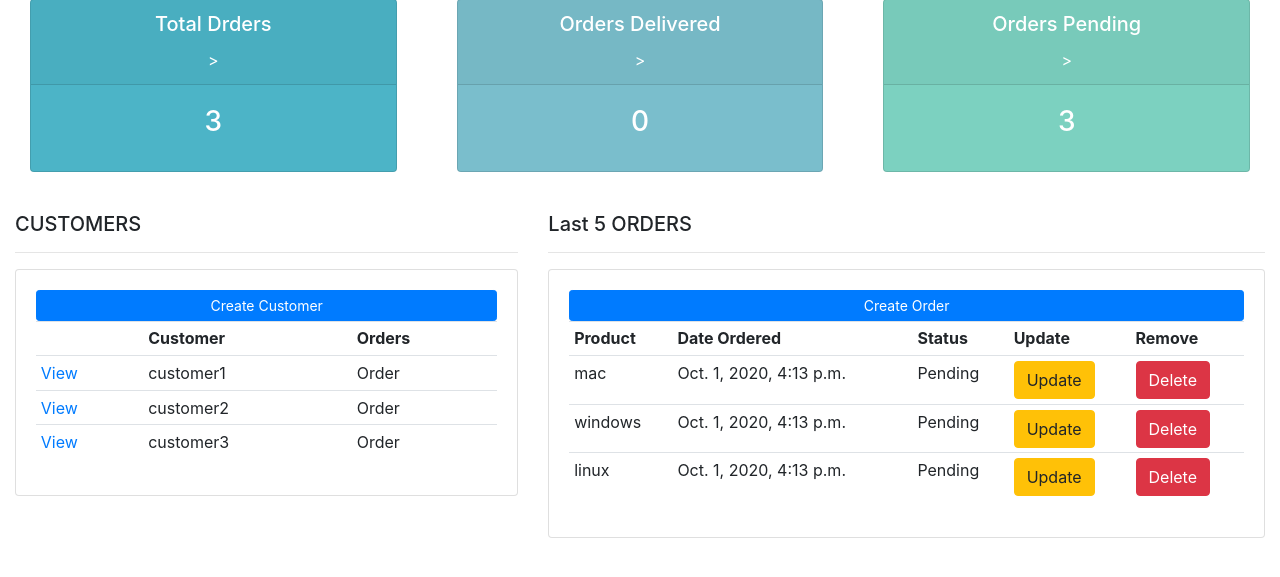
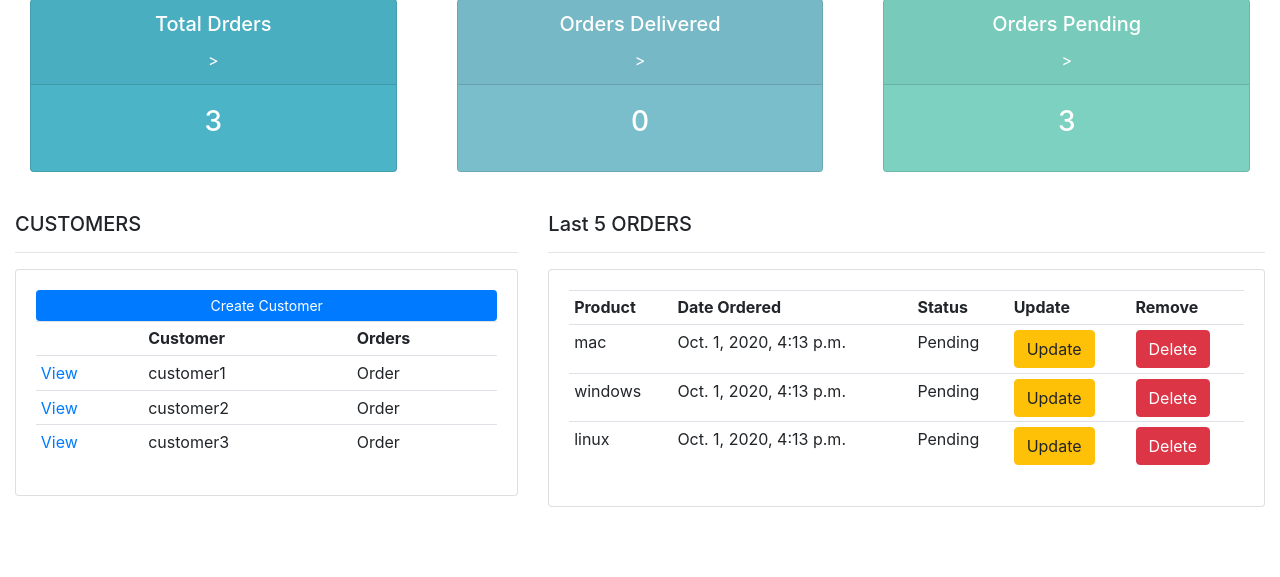
Before and after one commit to alimohammad0816/Customer, a Django app: page /accounts/dashboard/ in a window 1280 px wide. Shown: the part 81-658 px from the top of the page. Run offline with Django 3.2, Linux system fonts and the light colour scheme; data comes from the database, SQL or seed files in the repository; both versions use the stored data as it was after the commit; some libraries are stand-ins or nearby versions.

Commit message:
5th commit

```diff
--- a/accounts/templates/accounts/dashboard.html
+++ b/accounts/templates/accounts/dashboard.html
@@ -33,7 +33,7 @@
             <h5 class="">Last 5 ORDERS</h5>
             <hr>
             <div class="card card-body">
-                <a class="btn btn-primary btn-sm btn-block" href="{% url 'accounts:order_create' %}">Create Order</a>
+
                 <table class="table table-sm">
                     <tr>
                         <th>Product</th>
```
Also changed, not shown: db.sqlite3.
